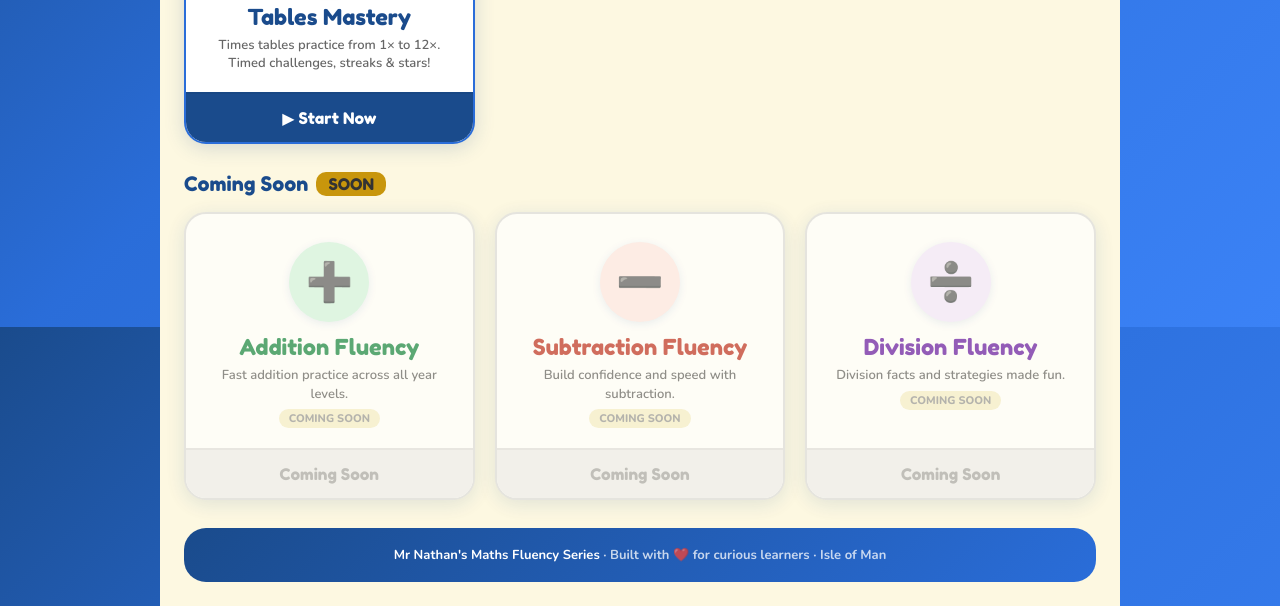
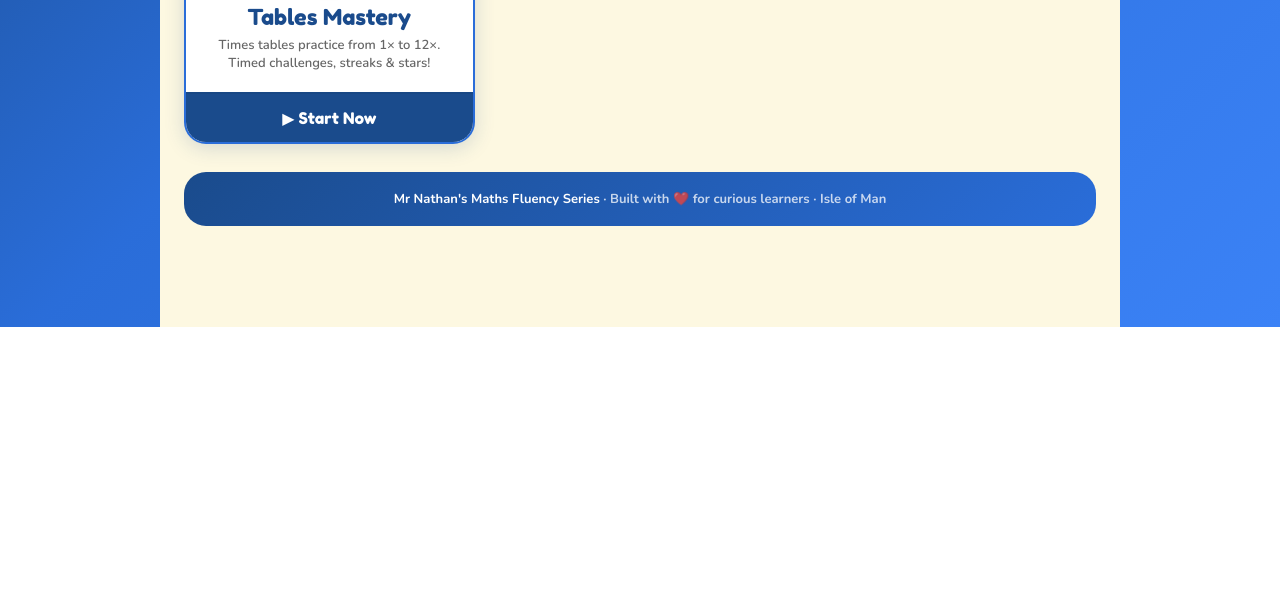
Before and after one commit to GoyaklaArchimedes/mr-nathan-fluency, a plain HTML site: page index.html in a window 1280 px wide. Shown: the part 473-1079 px from the top of the page. After the commit the page ends 800 px from the top, so only its background shows below. Drawn offline with nearby package versions, Linux system fonts and the light colour scheme.

Commit message:
Update index.html

```diff
--- a/index.html
+++ b/index.html
@@ -10,10 +10,8 @@
 :root{
   --cream:#fdf8e1;--cream-dark:#f5efcc;
   --blue:#1a4b8c;--blue-mid:#2a6dd9;--blue-light:#d6e8ff;
-  --white:#ffffff;--text:#1a1a2e;
-  --green:#1e8a4a;--green-light:#d4f5e2;
+  --white:#ffffff;
   --gold:#c8960c;--gold-light:#fff3cc;
-  --purple:#6b21a8;
   --shadow-sm:0 2px 8px rgba(26,75,140,0.12);
   --shadow-md:0 4px 20px rgba(26,75,140,0.18);
   --shadow-lg:0 8px 40px rgba(26,75,140,0.22);
@@ -116,13 +114,13 @@ body{
   margin-bottom:clamp(16px,3vw,28px);
 }
 
-/* CARDS */
+/* CARD */
 .card{
   background:var(--white);border-radius:var(--radius-lg);
   box-shadow:var(--shadow-md);overflow:hidden;
   display:flex;flex-direction:column;
   transition:transform 0.18s,box-shadow 0.18s;
-  text-decoration:none;border:2px solid transparent;
+  text-decoration:none;border:2px solid #2a6dd9;
 }
 .card:hover{transform:translateY(-4px);box-shadow:var(--shadow-lg);}
 .card-top{
@@ -132,42 +130,26 @@ body{
 .card-icon{
   width:clamp(60px,10vw,80px);height:clamp(60px,10vw,80px);
   border-radius:50%;display:flex;align-items:center;justify-content:center;
-  font-size:clamp(28px,5vw,38px);margin-bottom:12px;box-shadow:var(--shadow-sm);
+  font-size:clamp(28px,5vw,38px);margin-bottom:12px;
+  background:var(--blue-light);
+  box-shadow:var(--shadow-sm);
 }
-.card-title{font-family:'Fredoka One',cursive;font-size:clamp(16px,2.5vw,22px);margin-bottom:6px;}
+.card-title{
+  font-family:'Fredoka One',cursive;
+  font-size:clamp(16px,2.5vw,22px);
+  margin-bottom:6px;color:var(--blue);
+}
 .card-desc{font-size:clamp(11px,1.5vw,13px);color:#666;font-weight:600;line-height:1.4;}
 .card-btn{
   display:block;text-align:center;
   padding:clamp(10px,1.5vw,14px);
   font-family:'Fredoka One',cursive;
   font-size:clamp(13px,1.8vw,16px);
+  background:var(--blue);color:white;
   border-top:2px solid rgba(0,0,0,0.06);
   transition:background 0.15s;
 }
-.badge-soon{
-  display:inline-block;background:var(--cream-dark);color:#999;
-  border-radius:20px;padding:2px 10px;
-  font-size:11px;font-weight:800;margin-top:6px;
-}
-
-/* Card colour themes */
-.card.tables{border-color:#2a6dd9;}
-.card.tables .card-icon{background:var(--blue-light);color:var(--blue);}
-.card.tables .card-title{color:var(--blue);}
-.card.tables .card-btn{background:var(--blue);color:white;}
-.card.tables:hover .card-btn{background:var(--blue-mid);}
-
-.card.coming{border-color:#ddd;opacity:0.72;pointer-events:none;}
-.card.coming .card-icon{background:#f0f0f0;color:#aaa;}
-.card.coming .card-title{color:#aaa;}
-.card.coming .card-btn{background:#eee;color:#aaa;}
-
-.card.addition .card-icon{background:var(--green-light);color:var(--green);}
-.card.addition .card-title{color:var(--green);}
-.card.subtraction .card-icon{background:#fde8e6;color:#c0392b;}
-.card.subtraction .card-title{color:#c0392b;}
-.card.division .card-icon{background:#f3e8ff;color:var(--purple);}
-.card.division .card-title{color:var(--purple);}
+.card:hover .card-btn{background:var(--blue-mid);}
 
 /* FOOTER */
 .footer{
@@ -205,10 +187,10 @@ body{
     <p>Choose a product below to start practising. More products coming soon!</p>
   </div>
 
-  <!-- LIVE -->
+  <!-- PRODUCTS -->
   <div class="section-label">Available Now <span>LIVE</span></div>
   <div class="grid">
-    <a class="card tables" href="tables.html">
+    <a class="card" href="tables.html">
       <div class="card-top">
         <div class="card-icon">✖️</div>
         <div class="card-title">Tables Mastery</div>
@@ -216,38 +198,6 @@ body{
       </div>
       <div class="card-btn">▶ Start Now</div>
     </a>
-  </div>
-
-  <!-- COMING SOON -->
-  <div class="section-label">Coming Soon <span style="background:var(--gold);color:#333;">SOON</span></div>
-  <div class="grid">
-    <div class="card addition coming">
-      <div class="card-top">
-        <div class="card-icon">➕</div>
-        <div class="card-title">Addition Fluency</div>
-        <div class="card-desc">Fast addition practice across all year levels.</div>
-        <div class="badge-soon">COMING SOON</div>
-      </div>
-      <div class="card-btn">Coming Soon</div>
-    </div>
-    <div class="card subtraction coming">
-      <div class="card-top">
-        <div class="card-icon">➖</div>
-        <div class="card-title">Subtraction Fluency</div>
-        <div class="card-desc">Build confidence and speed with subtraction.</div>
-        <div class="badge-soon">COMING SOON</div>
-      </div>
-      <div class="card-btn">Coming Soon</div>
-    </div>
-    <div class="card division coming">
-      <div class="card-top">
-        <div class="card-icon">➗</div>
-        <div class="card-title">Division Fluency</div>
-        <div class="card-desc">Division facts and strategies made fun.</div>
-        <div class="badge-soon">COMING SOON</div>
-      </div>
-      <div class="card-btn">Coming Soon</div>
-    </div>
   </div>
 
   <!-- FOOTER -->
```
